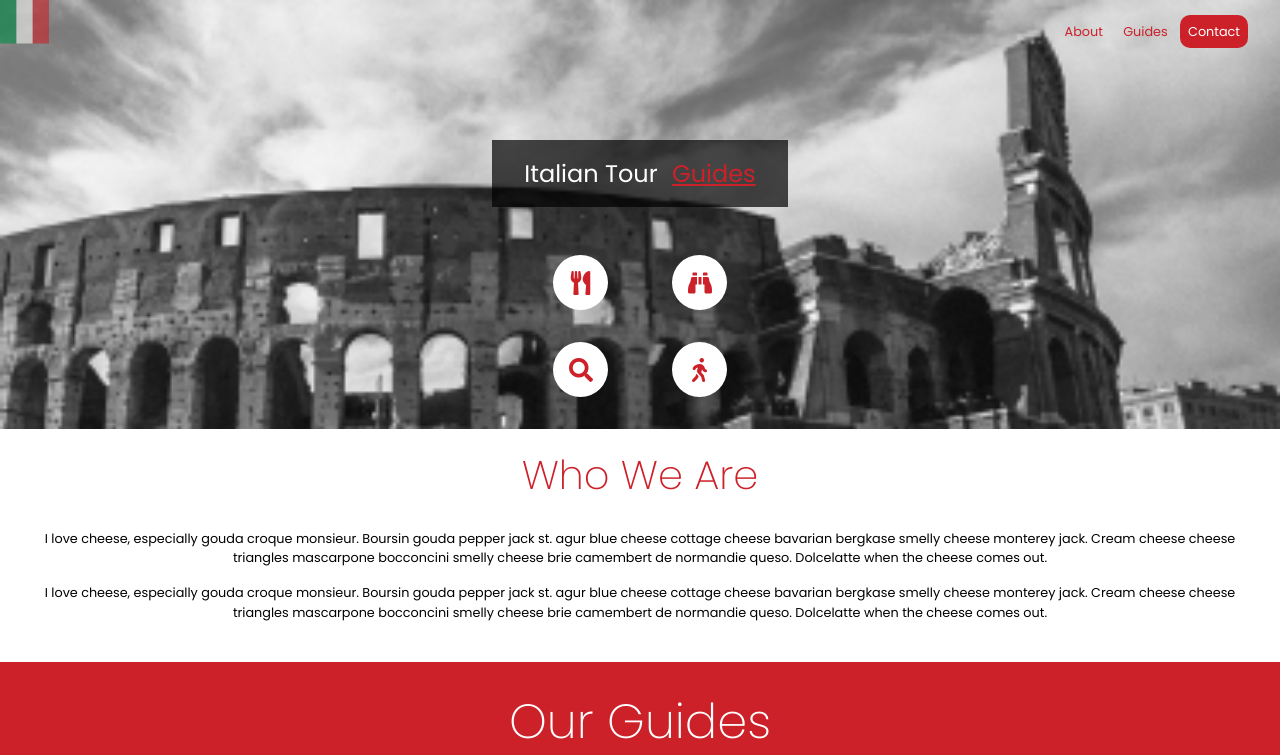
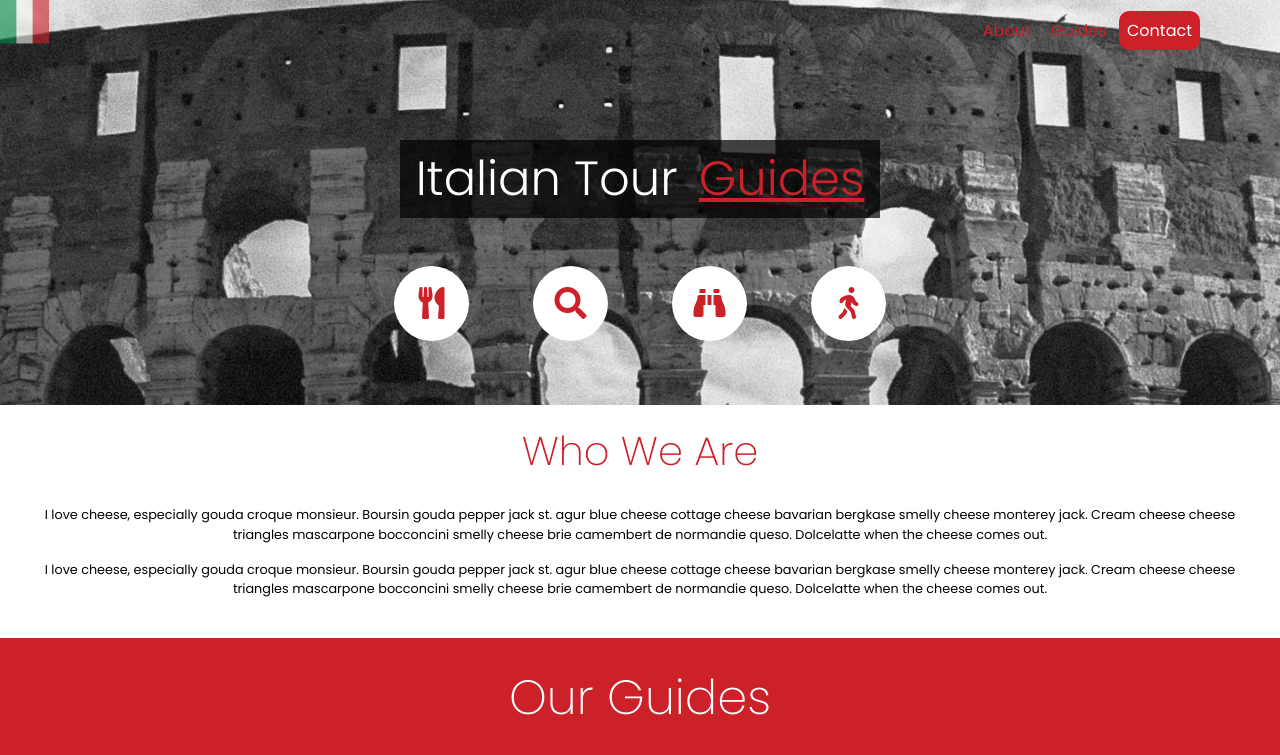
Before and after one commit to benbeatty85/italian-guide, a plain HTML site: page index.html in a window 1280 px wide. Shown: the top 755 px of the page. Drawn offline with Linux system fonts and the light colour scheme.

Commit message:
header IPAD CSS

```diff
--- a/index.css
+++ b/index.css
@@ -86,6 +86,10 @@ nav {
     flex-direction: row;
     justify-content: center;
     align-content: center;
+}
+
+.header_logos_wrapper_LG {
+    display: none;
 }
 
 .logos {
@@ -286,4 +290,72 @@ nav {
 /*MEDIA QUERIES**********************************/
 
 
-@media only screen and (min-width: 768px) {}
+@media only screen and (min-width: 768px) {
+
+    /*HEADER SECTION**********************************/
+
+    .header {
+        background-image: url(mobileimages/header_img_DK.jpg);
+        background-repeat: no-repeat;
+        background-size: cover;
+        background-position: center;
+        height: 100%;
+        width: 100%;
+    }
+
+    .nav_wrapper {
+        padding-right: 5rem;
+    }
+
+    .nav_text {
+        color: #CD212A;
+        text-decoration: none;
+        padding: 0 0.5rem;
+        cursor: pointer;
+        font-size: 1rem;
+    }
+
+    .contact {
+        background: #CD212A;
+        color: white;
+        border-radius: 10px;
+        padding: 0.5rem;
+    }
+
+    .header_title {
+        font-size: 3rem;
+        display: inline-block;
+        color: #FFF;
+        background: rgba(0, 0, 0, 0.7);
+        padding: 0.2rem 1rem;
+        font-weight: 300;
+    }
+
+    .header_logos_wrapper {
+        display: none;
+    }
+
+    .header_logos_wrapper_LG {
+        display: flex;
+        justify-content: center;
+        flex-direction: row;
+        padding-bottom: 2rem;
+    }
+
+    .logos {
+        border-radius: 50%;
+        background-color: white;
+        text-decoration: none;
+        text-align: center;
+        width: 75px;
+        height: 75px;
+        padding: 1.3rem 0.5rem;
+        margin: 2em;
+    }
+
+    .logos i {
+        color: #CD212A;
+        font-size: 2rem;
+    }
+
+}
--- a/index.html
+++ b/index.html
@@ -43,6 +43,20 @@
                     <i class="fas fa-walking"></i>
                 </div>
             </div>
+        </div>
+        <div class="header_logos_wrapper_LG">
+                <div class="logos">
+                    <i class="fas fa-utensils"></i>
+                </div>
+                <div class="logos">
+                    <i class="fas fa-search"></i>
+                </div>
+                <div class="logos">
+                    <i class="fas fa-binoculars"></i>
+                </div>
+                <div class="logos">
+                    <i class="fas fa-walking"></i>
+                </div>
         </div>
     </header>
 
```
Also changed, not shown: mobileimages/header_img_DK.jpg (added).
